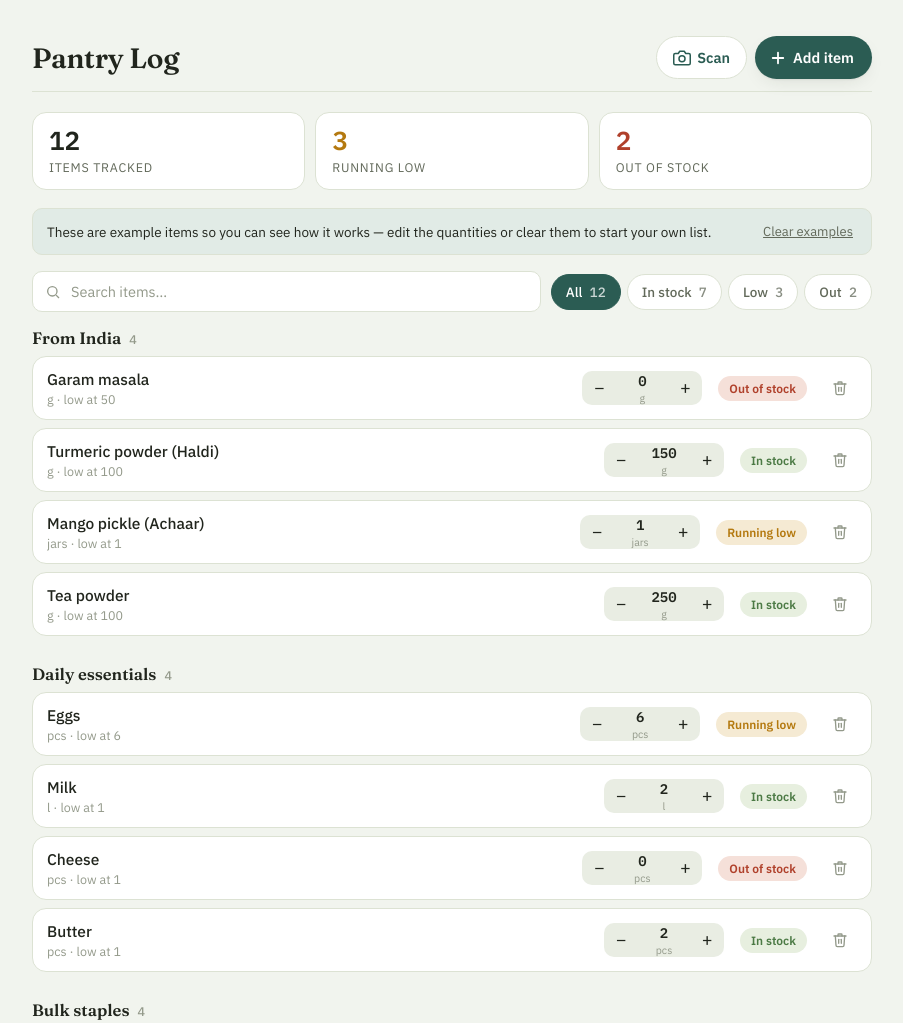
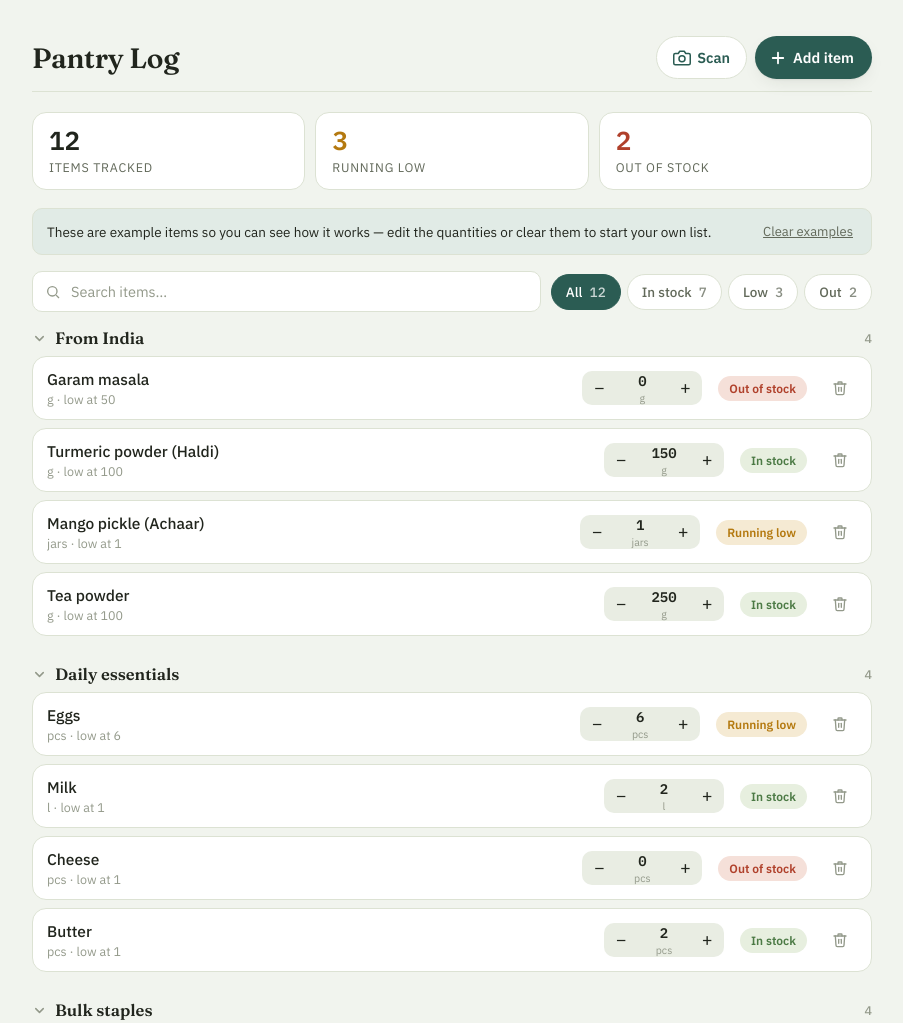
Before and after one commit to ayif7991/pantry-log, a website built with Vite: page index.html in a window 1280 px wide. Shown: the top 1023 px of the page, without its empty margins (188-1091 px from the left). Built offline with nearby package versions, Linux system fonts and the light colour scheme.

Commit message:
Make category sections collapsible
Each section header is now a native <details>/<summary> with a
rotating chevron, so a section (e.g. From India) can be tapped shut
when you don't need it right now. Collapsed/expanded state is kept
per category in localStorage, separate from the item data, so it
survives reloads without affecting anything else.

```diff
--- /dev/null
+++ b/src/categoryCollapse.ts
@@ -0,0 +1,32 @@
+import type { Category } from './types';
+
+const STORAGE_KEY = 'pantry-log-collapsed-categories-v1';
+
+function readCollapsed(): Set<Category> {
+  try {
+    const raw = localStorage.getItem(STORAGE_KEY);
+    if (!raw) return new Set();
+    const parsed: unknown = JSON.parse(raw);
+    return Array.isArray(parsed) ? new Set(parsed as Category[]) : new Set();
+  } catch {
+    return new Set();
+  }
+}
+
+// UI-only preference (which sections are collapsed) — kept separate from
+// the item list itself, and read once since a single tab is all that edits it.
+const collapsed = readCollapsed();
+
+export function isCollapsed(category: Category): boolean {
+  return collapsed.has(category);
+}
+
+export function setCollapsed(category: Category, value: boolean): void {
+  if (value) collapsed.add(category);
+  else collapsed.delete(category);
+  try {
+    localStorage.setItem(STORAGE_KEY, JSON.stringify([...collapsed]));
+  } catch {
+    /* ignore */
+  }
+}
--- a/src/styles.css
+++ b/src/styles.css
@@ -284,14 +284,33 @@ button.add-btn.ghost:hover { filter: none; background: var(--accent-soft); }
 
 .category-heading {
   display: flex;
-  align-items: baseline;
+  align-items: center;
   gap: 8px;
   margin: 0;
   font-family: 'Fraunces', Georgia, serif;
   font-weight: 600;
   font-size: 16.5px;
   color: var(--ink);
+  cursor: pointer;
+  user-select: none;
+  list-style: none;
 }
+.category-heading::-webkit-details-marker,
+.category-heading::marker {
+  display: none;
+  content: '';
+}
+
+.category-heading .chevron {
+  width: 15px;
+  height: 15px;
+  color: var(--ink-faint);
+  flex-shrink: 0;
+  transition: transform 0.15s ease;
+}
+details[open] > .category-heading .chevron { transform: rotate(90deg); }
+
+.category-label { flex: 1 1 auto; }
 
 .category-count {
   font-family: 'IBM Plex Mono', monospace;
--- a/src/view.ts
+++ b/src/view.ts
@@ -1,8 +1,14 @@
 import type { AppState } from './store';
-import type { Category, PantryItem, Status } from './types';
+import type { Category, CategoryMeta, PantryItem, Status } from './types';
 import { CATEGORIES } from './types';
 import { statusOf, statusLabel } from './status';
+import { isCollapsed, setCollapsed } from './categoryCollapse';
 import { byId, h, svg } from './dom';
+
+const CHEVRON_ICON = `
+  <svg viewBox="0 0 24 24" fill="none" stroke="currentColor" stroke-width="2.4" stroke-linecap="round" stroke-linejoin="round">
+    <polyline points="9 6 15 12 9 18"/>
+  </svg>`;
 
 const TRASH_ICON = `
   <svg viewBox="0 0 24 24" fill="none" stroke="currentColor" stroke-width="2" stroke-linecap="round">
@@ -78,15 +84,23 @@ function rowEl(item: PantryItem): HTMLElement {
   return h('div', { class: 'row', 'data-id': item.id }, [nameCol, stepper, pill, del]);
 }
 
-function sectionEl(label: string, items: readonly PantryItem[]): HTMLElement {
+function sectionEl(meta: CategoryMeta, items: readonly PantryItem[]): HTMLDetailsElement {
+  const chevron = svg(CHEVRON_ICON);
+  chevron.setAttribute('class', 'chevron');
+
+  const summary = h('summary', { class: 'category-heading' }, [
+    chevron,
+    h('span', { class: 'category-label' }, [meta.label]),
+    h('span', { class: 'category-count' }, [String(items.length)]),
+  ]);
   const rows = h('div', { class: 'category-rows' }, items.map(rowEl));
-  return h('section', { class: 'category-section' }, [
-    h('h2', { class: 'category-heading' }, [
-      label,
-      h('span', { class: 'category-count' }, [String(items.length)]),
-    ]),
-    rows,
-  ]);
+
+  const attrs: Record<string, string> = { class: 'category-section' };
+  if (!isCollapsed(meta.id)) attrs['open'] = '';
+
+  const details = h('details', attrs, [summary, rows]);
+  details.addEventListener('toggle', () => setCollapsed(meta.id, !details.open));
+  return details;
 }
 
 /** Repaint the whole list, stats, and banners from the current state. */
@@ -108,6 +122,6 @@ export function render(state: AppState): void {
     (section) => section.items.length > 0,
   );
 
-  els.list.replaceChildren(...sections.map((section) => sectionEl(section.meta.label, section.items)));
+  els.list.replaceChildren(...sections.map((section) => sectionEl(section.meta, section.items)));
   els.emptyState.hidden = visible.length !== 0;
 }
```
